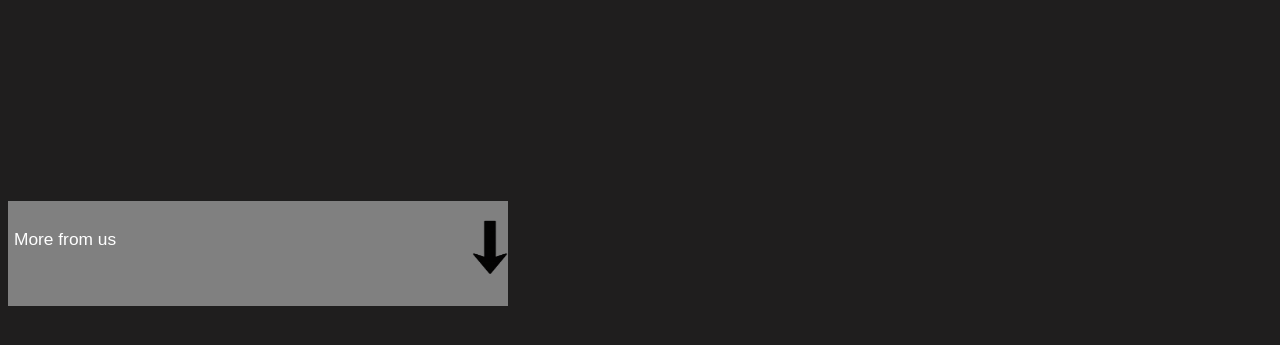
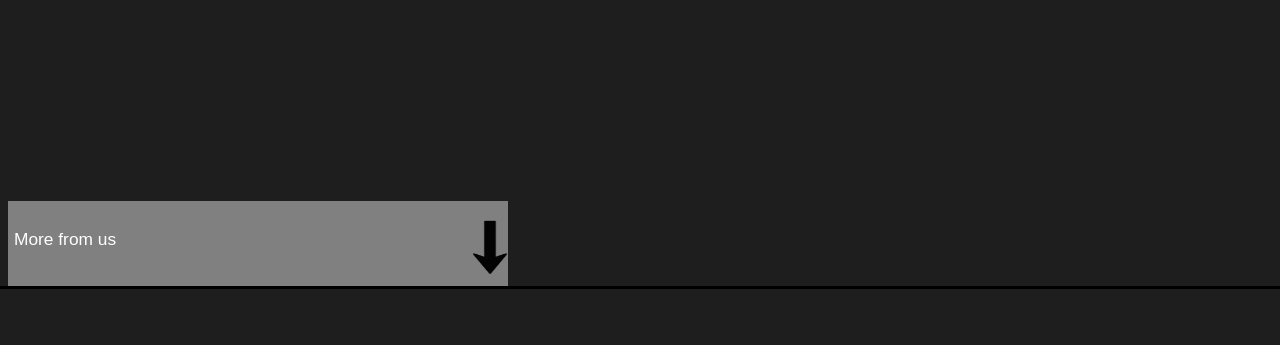
Before and after one commit to ghostkilla1212/Ask-Hub, a plain HTML site: page AskHub html/index.html in a window 1280 px wide. Shown: the part 439-784 px from the top of the page. Drawn offline with Linux system fonts and the light colour scheme; a web font is replaced by a local one.

Commit message:
Add footer styling and update forum rules section; remove visibility from infoButton

```diff
--- a/AskHub html/index.html
+++ b/AskHub html/index.html
@@ -56,17 +56,15 @@ Repeated posts, spam, scams, and unauthorized advertising are prohibited.</p>
 Exploitation, sexual harassment, inappropriate sexual contact, or attempts to manipulate minors are strictly prohibited.</p>
             <p class="forum-rules">6. No Malicious Files or Links
 Sharing malware, viruses, or links intended to harm users or steal their data is forbidden.</p>
-            <p class="forum-rules">⚠️ Moderation Notice
-
-All questions, answers, and user activity may be reviewed by Ask Hub moderators to help keep the community safe and ensure that the forum rules are followed. Content that violates the rules may be removed, and accounts may be restricted or suspended when necessary.</p>
 
 <button class="follow-telegram">
     <a href="https://t.me/AskHub1">Don't miss any updates on the AskHub forum</a>
 </button>
         </div>
-    </section>
 
 
+
+    <footer class="footer"></footer>
 
     <script src="../AskHub js/AskHub.js"></script>
     <script src="../AskHub js/information button.js"></script>
--- a/AskHub.css/AskHub.css
+++ b/AskHub.css/AskHub.css
@@ -11,6 +11,17 @@ body {
    height: 9%; /*grose 9% nach unten*/
    border-bottom: solid black;
    z-index: 1000; /*sorgt dass das askhub bild unter den header scrollt*/
+}
+
+.footer {
+    background: #1f1e1e;
+    position: fixed;
+    bottom: 0;
+    left: 0;
+    width: 100%;
+    height: 9%;
+    border-top: solid black;
+    z-index: 1000;
 }
 
 .mini-header {
--- a/AskHub.css/information button.css
+++ b/AskHub.css/information button.css
@@ -34,7 +34,6 @@
     position: absolute;
     top: 96%; /*top 96*/
     opacity: 0;
-    visibility: hidden;
     transform: translateY(12px);
     transition: opacity 0.25s ease, transform 0.25s ease, visibility 0.25s;
 }
```
